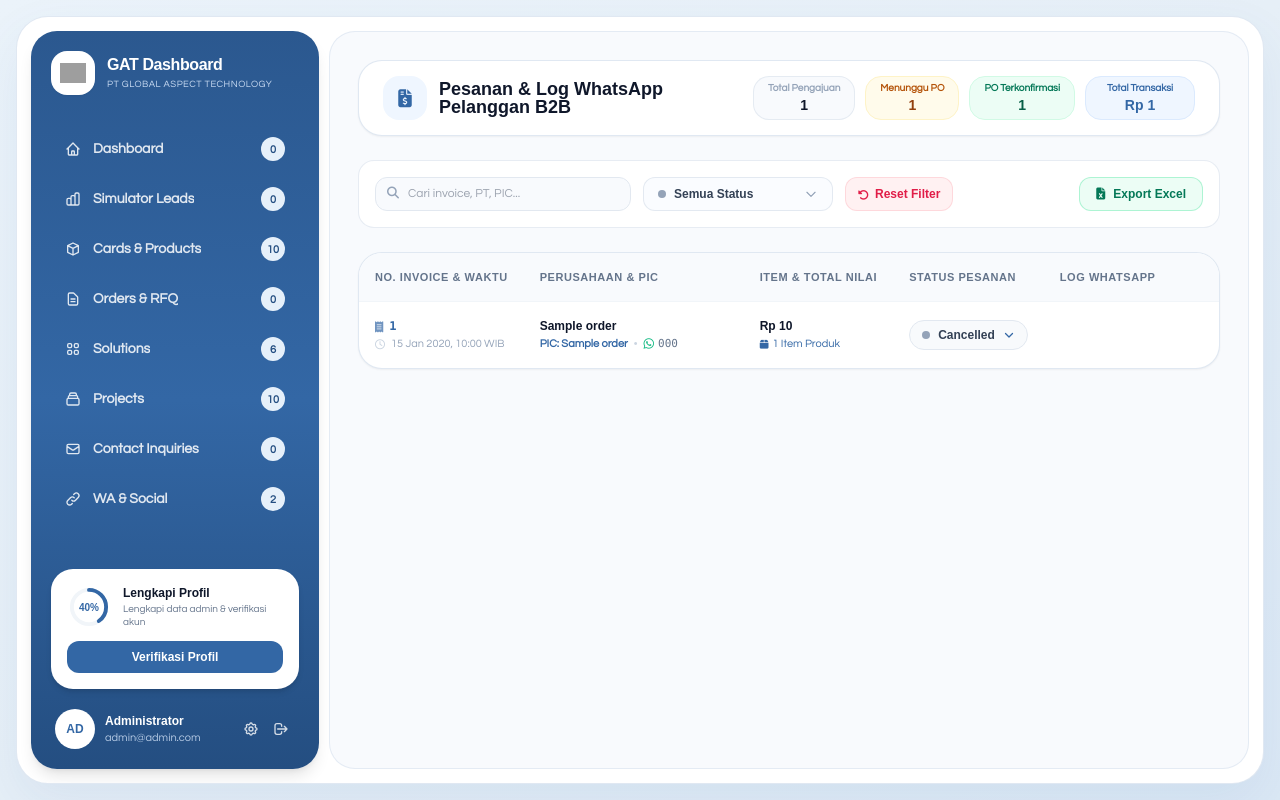
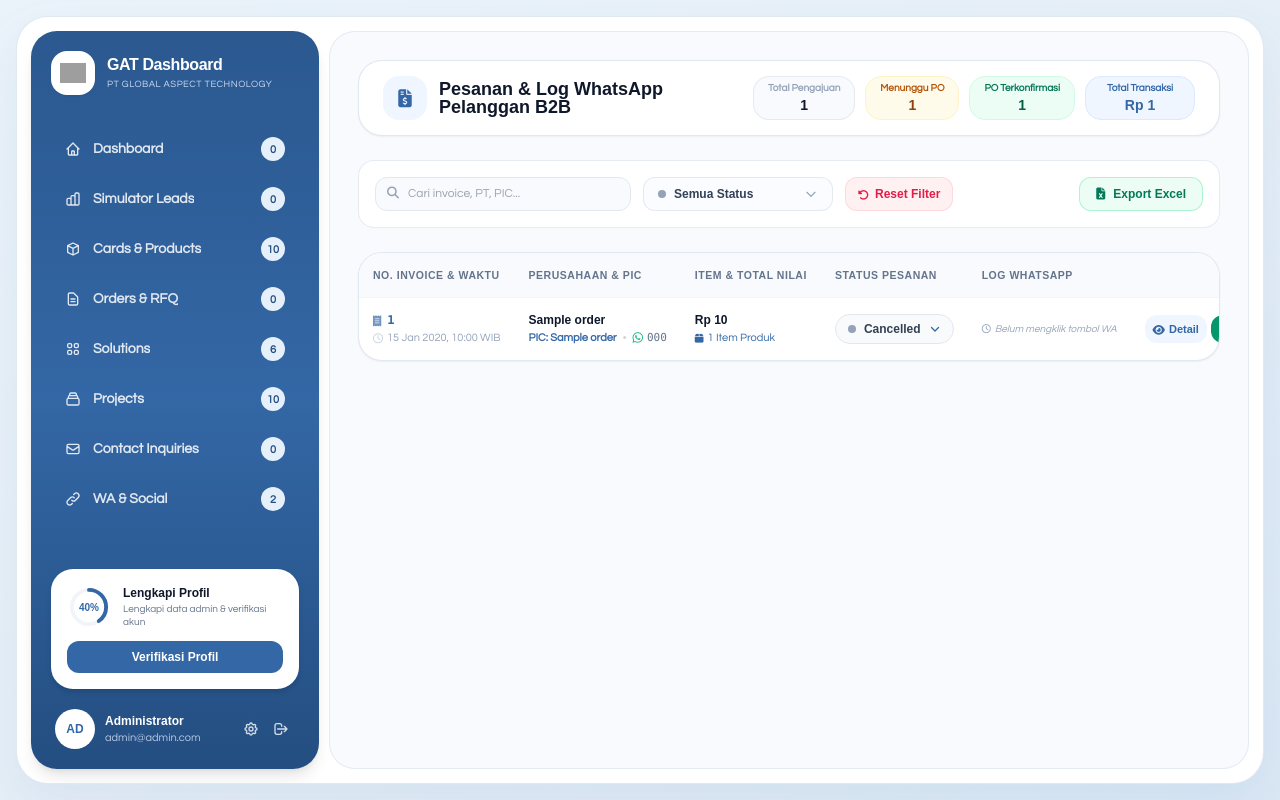
Before and after one commit to MuhammadFarhanAprilianto/global-aspek-teknika-web, a Laravel app: template resources/views/admin/orders/index.blade.php in a window 1280 px wide. Run offline with Laravel 12, Linux system fonts and the light colour scheme; data comes from the database, SQL or seed files in the repository; the template is opened without the code that fills it: most values are stand-ins (such as "Sample title", 1, 10 or a date in 2020); some libraries are stand-ins or nearby versions; some web fonts are replaced; grey boxes are pictures that could not be loaded.

Commit message:
fix(admin): restore horizontal table scrollbars, compact columns, and fix Log WA rendering

```diff
--- a/resources/views/admin/orders/index.blade.php
+++ b/resources/views/admin/orders/index.blade.php
@@ -235,16 +235,16 @@
 
         <!-- Orders Table Card -->
         <div class="bg-white rounded-[24px] border border-[#3367A5]/15 shadow-sm overflow-hidden">
-            <div class="overflow-x-auto">
-                <table class="w-full min-w-[1050px] text-left border-collapse text-xs">
+            <div class="overflow-x-auto admin-table-scroll">
+                <table class="w-full min-w-[820px] text-left border-collapse text-xs">
                     <thead>
-                        <tr class="bg-[#f8fafd] border-b border-slate-100 text-slate-500 font-['Agrandir',sans-serif] text-[11px] uppercase tracking-wider">
-                            <th class="py-4 px-4 font-bold whitespace-nowrap w-[170px]">No. Invoice &amp; Waktu</th>
-                            <th class="py-4 px-4 font-bold whitespace-nowrap min-w-[220px]">Perusahaan &amp; PIC</th>
-                            <th class="py-4 px-4 font-bold whitespace-nowrap w-[170px]">Item &amp; Total Nilai</th>
-                            <th class="py-4 px-4 font-bold whitespace-nowrap w-[170px]">Status Pesanan</th>
-                            <th class="py-4 px-4 font-bold whitespace-nowrap min-w-[200px]">Log WhatsApp</th>
-                            <th class="py-4 px-4 font-bold whitespace-nowrap text-right w-[180px]">Aksi</th>
+                        <tr class="bg-[#f8fafd] border-b border-slate-100 text-slate-500 font-['Agrandir',sans-serif] text-[10.5px] uppercase tracking-wider">
+                            <th class="py-3.5 px-2.5 xl:px-3.5 font-bold whitespace-nowrap">No. Invoice &amp; Waktu</th>
+                            <th class="py-3.5 px-2.5 xl:px-3.5 font-bold whitespace-nowrap">Perusahaan &amp; PIC</th>
+                            <th class="py-3.5 px-2.5 xl:px-3.5 font-bold whitespace-nowrap">Item &amp; Total Nilai</th>
+                            <th class="py-3.5 px-2.5 xl:px-3.5 font-bold whitespace-nowrap">Status Pesanan</th>
+                            <th class="py-3.5 px-2.5 xl:px-3.5 font-bold whitespace-nowrap">Log WhatsApp</th>
+                            <th class="py-3.5 px-2.5 xl:px-3.5 font-bold whitespace-nowrap text-right">Aksi</th>
                         </tr>
                     </thead>
                     <tbody class="divide-y divide-slate-100 text-slate-700">
@@ -258,33 +258,32 @@
                                 }
                                 $waText = urlencode("Halo Bapak/Ibu {$order->pic_name} ({$order->company_name}), kami dari Tim Sales PT Global Aspect Technology menindaklanjuti pesanan Sales Quote #{$order->invoice_number} senilai Rp " . number_format($order->grand_total, 0, ',', '.') . ". Apakah ada dokumen atau hal teknis yang perlu kami bantu proseskan? Terima kasih.");
                                 $waDirectUrl = !empty($cleanPhone) ? "https://api.whatsapp.com/send?phone={$cleanPhone}&text={$waText}" : '#';
-                                $orderItemJs = $ordersJson->firstWhere('id', $order->id);
                             @endphp
                             <tr class="hover:bg-[#f8fafd]/80 transition duration-150">
                                 <!-- No. Invoice & Waktu -->
-                                <td class="py-4 px-4 whitespace-nowrap align-middle">
+                                <td class="py-3.5 px-2.5 xl:px-3.5 whitespace-nowrap align-middle">
                                     <button type="button" @click="openDetail({{ $order->id }})"
                                             class="font-bold text-[#3367A5] hover:underline font-mono text-xs flex items-center gap-1.5 cursor-pointer text-left"
                                             title="Klik untuk melihat detail lengkap">
                                         <i class="fa-solid fa-receipt text-[#3367A5]/70 text-[11px]"></i>
                                         <span>{{ $order->invoice_number }}</span>
                                     </button>
-                                    <div class="text-[11px] text-slate-400 font-['Questrial',sans-serif] flex items-center gap-1.5 mt-0.5">
+                                    <div class="text-[11px] text-slate-400 font-['Questrial',sans-serif] flex items-center gap-1 mt-0.5">
                                         <i class="fa-regular fa-clock text-[10px] text-slate-300"></i>
                                         <span>{{ $order->created_at->format('d M Y, H:i') }} WIB</span>
                                     </div>
                                 </td>
 
                                 <!-- Perusahaan & PIC -->
-                                <td class="py-4 px-4 align-middle">
-                                    <div class="font-bold text-slate-900 font-['Agrandir',sans-serif] text-xs whitespace-nowrap">
+                                <td class="py-3.5 px-2.5 xl:px-3.5 align-middle max-w-[200px]">
+                                    <div class="font-bold text-slate-900 font-['Agrandir',sans-serif] text-xs truncate" title="{{ $order->company_name }}">
                                         {{ $order->company_name }}
                                     </div>
                                     <div class="text-[11px] text-slate-500 font-['Questrial',sans-serif] flex items-center gap-1.5 mt-0.5 whitespace-nowrap">
-                                        <span class="text-[#3367A5] font-semibold">PIC: {{ $order->pic_name }}</span>
+                                        <span class="text-[#3367A5] font-semibold truncate max-w-[90px]" title="PIC: {{ $order->pic_name }}">PIC: {{ $order->pic_name }}</span>
                                         <span class="text-slate-300">•</span>
                                         <a href="{{ $waDirectUrl }}" target="_blank" rel="noopener noreferrer"
-                                           @click="logWhatsAppInteraction({{ json_encode($orderItemJs ?? ['uuid' => $order->uuid]) }})"
+                                           @click="logWhatsAppInteraction(getOrder({{ $order->id }}) || { id: {{ $order->id }}, uuid: '{{ $order->uuid }}' })"
                                            class="font-mono text-slate-500 hover:text-emerald-600 hover:underline inline-flex items-center gap-1 transition"
                                            title="Langsung chat WhatsApp ke {{ $order->company_phone }}">
                                             <i class="fa-brands fa-whatsapp text-emerald-500 text-xs"></i>
@@ -294,7 +293,7 @@
                                 </td>
 
                                 <!-- Item & Total Nilai -->
-                                <td class="py-4 px-4 whitespace-nowrap align-middle">
+                                <td class="py-3.5 px-2.5 xl:px-3.5 whitespace-nowrap align-middle">
                                     <div class="font-bold font-['Agrandir',sans-serif] text-slate-900 text-xs">
                                         Rp {{ number_format($order->grand_total, 0, ',', '.') }}
                                     </div>
@@ -306,7 +305,7 @@
                                 </td>
 
                                 <!-- Status Pesanan (Fixed Viewport Portal - Never Clipped Inside Table) -->
-                                <td class="py-4 px-4 whitespace-nowrap align-middle"
+                                <td class="py-3.5 px-2.5 xl:px-3.5 whitespace-nowrap align-middle"
                                     x-data="{
                                         statusOpen: false,
                                         openUp: false,
@@ -432,41 +431,40 @@
                                 </td>
 
                                 <!-- Log Interaksi WhatsApp (Reaktif Real-Time) -->
-                                <td class="py-4 px-4 align-middle max-w-xs"
-                                    x-data="{ get rowOrder() { return getOrder({{ $order->id }}) || { whatsapp_contacted_at: @json($order->whatsapp_contacted_at ? $order->whatsapp_contacted_at->format('d M Y, H:i') . ' WIB' : null), whatsapp_contacted_diff: @json($order->whatsapp_contacted_at ? $order->whatsapp_contacted_at->diffForHumans() : null), whatsapp_message_log: @json($order->whatsapp_message_log) }; } }">
-                                    <template x-if="rowOrder.whatsapp_contacted_at">
+                                <td class="py-3.5 px-2.5 xl:px-3.5 align-middle max-w-[175px]">
+                                    <template x-if="(getOrder({{ $order->id }}) || {}).whatsapp_contacted_at">
                                         <div>
-                                            <div class="flex items-center gap-1.5 text-emerald-700 font-bold text-[11px]">
+                                            <div class="flex items-center gap-1.5 text-emerald-700 font-bold text-[11px] whitespace-nowrap">
                                                 <i class="fa-brands fa-whatsapp text-sm"></i>
-                                                <span x-text="'Dihubungi ' + (rowOrder.whatsapp_contacted_diff || rowOrder.whatsapp_contacted_at)"></span>
+                                                <span x-text="'Dihubungi ' + ((getOrder({{ $order->id }}) || {}).whatsapp_contacted_diff || (getOrder({{ $order->id }}) || {}).whatsapp_contacted_at)"></span>
                                             </div>
                                             <p class="text-[10px] text-slate-500 truncate mt-0.5 font-['Questrial',sans-serif]"
-                                               :title="rowOrder.whatsapp_message_log || ''"
-                                               x-text="rowOrder.whatsapp_message_log || ''"></p>
+                                               :title="(getOrder({{ $order->id }}) || {}).whatsapp_message_log || ''"
+                                               x-text="(getOrder({{ $order->id }}) || {}).whatsapp_message_log || ''"></p>
                                         </div>
                                     </template>
-                                    <template x-if="!rowOrder.whatsapp_contacted_at">
-                                        <span class="inline-flex items-center gap-1 text-[10px] text-slate-400 italic font-['Questrial',sans-serif]">
+                                    <template x-if="!(getOrder({{ $order->id }}) || {}).whatsapp_contacted_at">
+                                        <span class="inline-flex items-center gap-1 text-[10px] text-slate-400 italic font-['Questrial',sans-serif] whitespace-nowrap">
                                             <i class="fa-regular fa-clock text-[9px]"></i> Belum mengklik tombol WA
                                         </span>
                                     </template>
                                 </td>
 
                                 <!-- Aksi (Clean, Functional, All Work!) -->
-                                <td class="py-4 px-4 whitespace-nowrap text-right align-middle">
-                                    <div class="inline-flex items-center gap-1.5">
+                                <td class="py-3.5 px-2.5 xl:px-3.5 whitespace-nowrap text-right align-middle">
+                                    <div class="inline-flex items-center gap-1">
                                         <!-- Detail Button -->
                                         <button type="button" @click="openDetail({{ $order->id }})"
-                                                class="inline-flex items-center gap-1 px-2.5 py-1.5 rounded-xl bg-blue-50 hover:bg-blue-100 text-[#3367A5] font-bold text-[11px] font-['Agrandir',sans-serif] transition shadow-2xs cursor-pointer"
+                                                class="inline-flex items-center gap-1 px-2 py-1.5 rounded-xl bg-blue-50 hover:bg-blue-100 text-[#3367A5] font-bold text-[11px] font-['Agrandir',sans-serif] transition shadow-2xs cursor-pointer"
                                                 title="Lihat Detail Pesanan">
-                                            <i class="fa-solid fa-eye text-xs"></i>
+                                            <i class="fa-solid fa-eye text-[11px]"></i>
                                             <span>Detail</span>
                                         </button>
 
                                         <!-- Chat WhatsApp Button -->
                                         <a href="{{ $waDirectUrl }}" target="_blank" rel="noopener noreferrer"
-                                           @click="logWhatsAppInteraction({{ json_encode($orderItemJs ?? ['uuid' => $order->uuid]) }})"
-                                           class="inline-flex items-center gap-1 px-2.5 py-1.5 rounded-xl bg-emerald-600 hover:bg-emerald-700 text-white font-bold text-[11px] font-['Agrandir',sans-serif] transition shadow-2xs hover:shadow-xs cursor-pointer"
+                                           @click="logWhatsAppInteraction(getOrder({{ $order->id }}) || { id: {{ $order->id }}, uuid: '{{ $order->uuid }}' })"
+                                           class="inline-flex items-center gap-1 px-2 py-1.5 rounded-xl bg-emerald-600 hover:bg-emerald-700 text-white font-bold text-[11px] font-['Agrandir',sans-serif] transition shadow-2xs hover:shadow-xs cursor-pointer"
                                            title="Langsung chat WhatsApp ke {{ $order->company_phone }} &amp; Catat Log">
                                             <i class="fa-brands fa-whatsapp text-xs"></i>
                                             <span>Chat WA</span>
--- a/resources/views/components/layouts/admin.blade.php
+++ b/resources/views/components/layouts/admin.blade.php
@@ -164,7 +164,7 @@
             font-family: 'Questrial', sans-serif !important;
         }
 
-        /* Sembunyikan visual scrollbar bar/thumb namun pertahankan fungsi scroll sepenuhnya */
+        /* Sembunyikan visual scrollbar vertikal/halaman utama namun pertahankan fungsi scroll */
         * {
             scrollbar-width: none !important;
             /* Firefox */
@@ -179,6 +179,39 @@
             width: 0 !important;
             height: 0 !important;
             background: transparent !important;
+        }
+
+        /* Tampilkan scrollbar horizontal tipis & rapi khusus untuk tabel admin yang melebar */
+        .admin-table-scroll,
+        .overflow-x-auto {
+            scrollbar-width: thin !important;
+            scrollbar-color: rgba(51, 103, 165, 0.38) #f1f5f9 !important;
+            -ms-overflow-style: auto !important;
+            -webkit-overflow-scrolling: touch;
+        }
+
+        .admin-table-scroll::-webkit-scrollbar,
+        .overflow-x-auto::-webkit-scrollbar {
+            display: block !important;
+            height: 7px !important;
+            width: 7px !important;
+        }
+
+        .admin-table-scroll::-webkit-scrollbar-track,
+        .overflow-x-auto::-webkit-scrollbar-track {
+            background: #f1f5f9 !important;
+            border-radius: 9999px !important;
+        }
+
+        .admin-table-scroll::-webkit-scrollbar-thumb,
+        .overflow-x-auto::-webkit-scrollbar-thumb {
+            background: rgba(51, 103, 165, 0.35) !important;
+            border-radius: 9999px !important;
+        }
+
+        .admin-table-scroll::-webkit-scrollbar-thumb:hover,
+        .overflow-x-auto::-webkit-scrollbar-thumb:hover {
+            background: rgba(51, 103, 165, 0.6) !important;
         }
 
         /* Cegah overscroll / elastic bounce / rubber-band saat mentok ke atas atau ke bawah */
```
Also changed, not shown: resources/views/admin/contacts/index.blade.php (+57 -32 lines), resources/views/admin/leads/index.blade.php (+31 -31 lines).
